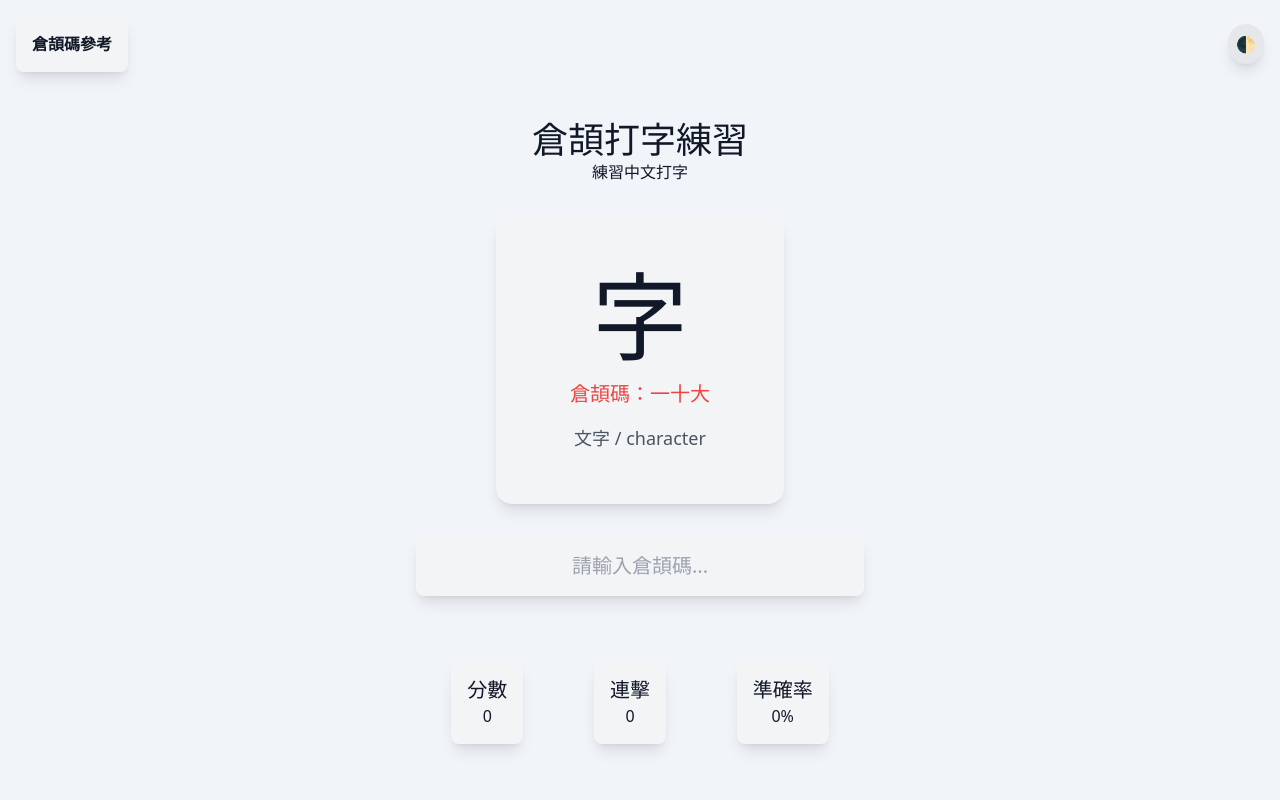
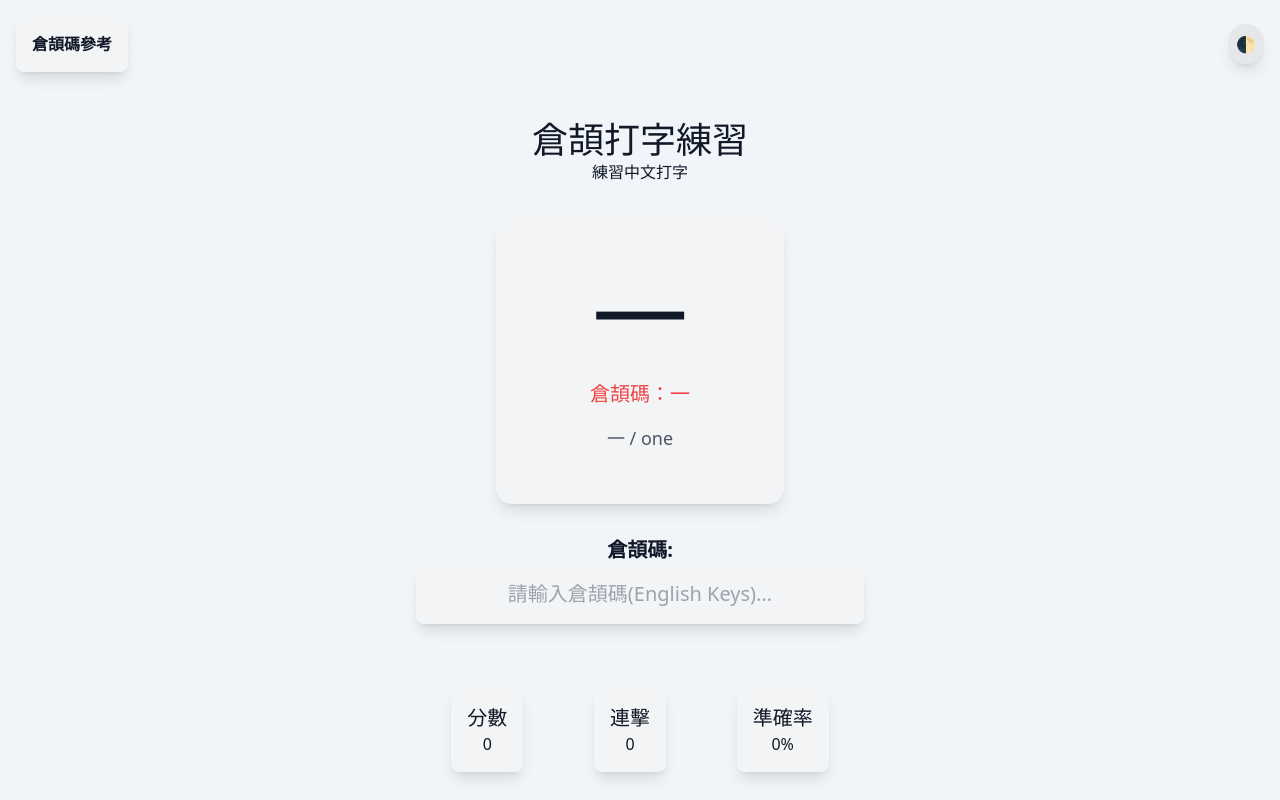
Before and after one commit to eugenieeeech/cangjie-practice, a React (Vite) app: page / in a window 1280 px wide. Built offline with nearby package versions, Linux system fonts and the light colour scheme.

Commit message:
feat: integrate dictionary for character display and enhance input handling with radical conversion

```diff
--- a/src/components/GameContainer.tsx
+++ b/src/components/GameContainer.tsx
@@ -2,14 +2,7 @@ import React, { useState } from 'react';
 import CharacterDisplay from './CharacterDisplay';
 import InputArea from './InputArea';
 import Stats from './Stats';
-
-const characters = [
-  { char: '字', code: 'jnd', meaning: '文字 / character', hint: '一十大' },
-  { char: '我', code: 'hqi', meaning: '我 / I, me', hint: '手竹戈' },
-  { char: '你', code: 'oni', meaning: '你 / you', hint: '人心戈' },
-  { char: '好', code: 'vnd', meaning: '好 / good', hint: '女子大' },
-  // Add more characters get from db?
-];
+import { dictionary } from '../constant/dictionary';
 
 const GameContainer: React.FC = () => {
   const [currentCharIndex, setCurrentCharIndex] = useState(0);
@@ -19,11 +12,11 @@ const GameContainer: React.FC = () => {
   const [correctAttempts, setCorrectAttempts] = useState(0);
 
   const updateCharacter = () => {
-    setCurrentCharIndex((currentCharIndex + 1) % characters.length);
+    setCurrentCharIndex((currentCharIndex + 1) % dictionary.length);
   };
 
   const handleInput = (input: string) => {
-    const current = characters[currentCharIndex];
+    const current = dictionary[currentCharIndex];
 
     if (input === current.code) {
       setScore(score + 10 * (combo + 1));
@@ -33,13 +26,12 @@ const GameContainer: React.FC = () => {
       updateCharacter();
     } else if (input.length >= current.code.length) {
       setCombo(0);
-      setTotalAttempts(totalAttempts + 1);
     }
   };
 
   return (
     <div className="flex flex-col items-center gap-8">
-      <CharacterDisplay character={characters[currentCharIndex]} />
+      <CharacterDisplay character={dictionary[currentCharIndex]} />
       <InputArea onInput={handleInput} />
       <Stats score={score} combo={combo} accuracy={totalAttempts === 0 ? 0 : Math.round((correctAttempts / totalAttempts) * 100)} />
     </div>
--- a/src/components/InputArea.tsx
+++ b/src/components/InputArea.tsx
@@ -1,4 +1,5 @@
 import React, { useState } from 'react';
+import { radicals } from './RadicalGuide';
 
 interface InputAreaProps {
   onInput: (input: string) => void;
@@ -10,17 +11,40 @@ const InputArea: React.FC<InputAreaProps> = ({ onInput }) => {
   const handleChange = (e: React.ChangeEvent<HTMLInputElement>) => {
     const value = e.target.value.toLowerCase();
     setInput(value);
-    onInput(value);
+    // onInput(value);
+    // setInput('');
   };
+
+  const handleKeyPress = (e: React.KeyboardEvent<HTMLInputElement>) => {
+    if (e.key === ' ' || e.key === 'Enter') {
+      onInput(input);
+      setInput('');
+    }
+  };
+
+  const radicalConversion = (input: string): string => {
+    const radicalKeys = input.toUpperCase();
+    let converted: string = '';
+    radicalKeys.split('').map((key) => {
+      radicals.find((radical) => {
+        if (radical.key === key) {
+          converted += radical.radical;
+        }
+      });
+    });
+    return converted;
+  }
 
   return (
     <div className="w-full max-w-md text-center">
+      <div className="text-xl font-bold dark:text-white">倉頡碼: {radicalConversion(input)}</div>
       <input
         type="text"
         value={input}
         onChange={handleChange}
-        placeholder="請輸入倉頡碼..."
-        className="w-full p-4 text-xl border-none rounded-lg bg-gray-100 dark:bg-gray-800 shadow-lg text-center"
+        onKeyDown={handleKeyPress}
+        placeholder="請輸入倉頡碼(English Keys)..."
+        className="border-none w-full p-4 text-xl rounded-lg bg-gray-100 dark:bg-gray-800 shadow-lg text-center"
       />
     </div>
   );
```
